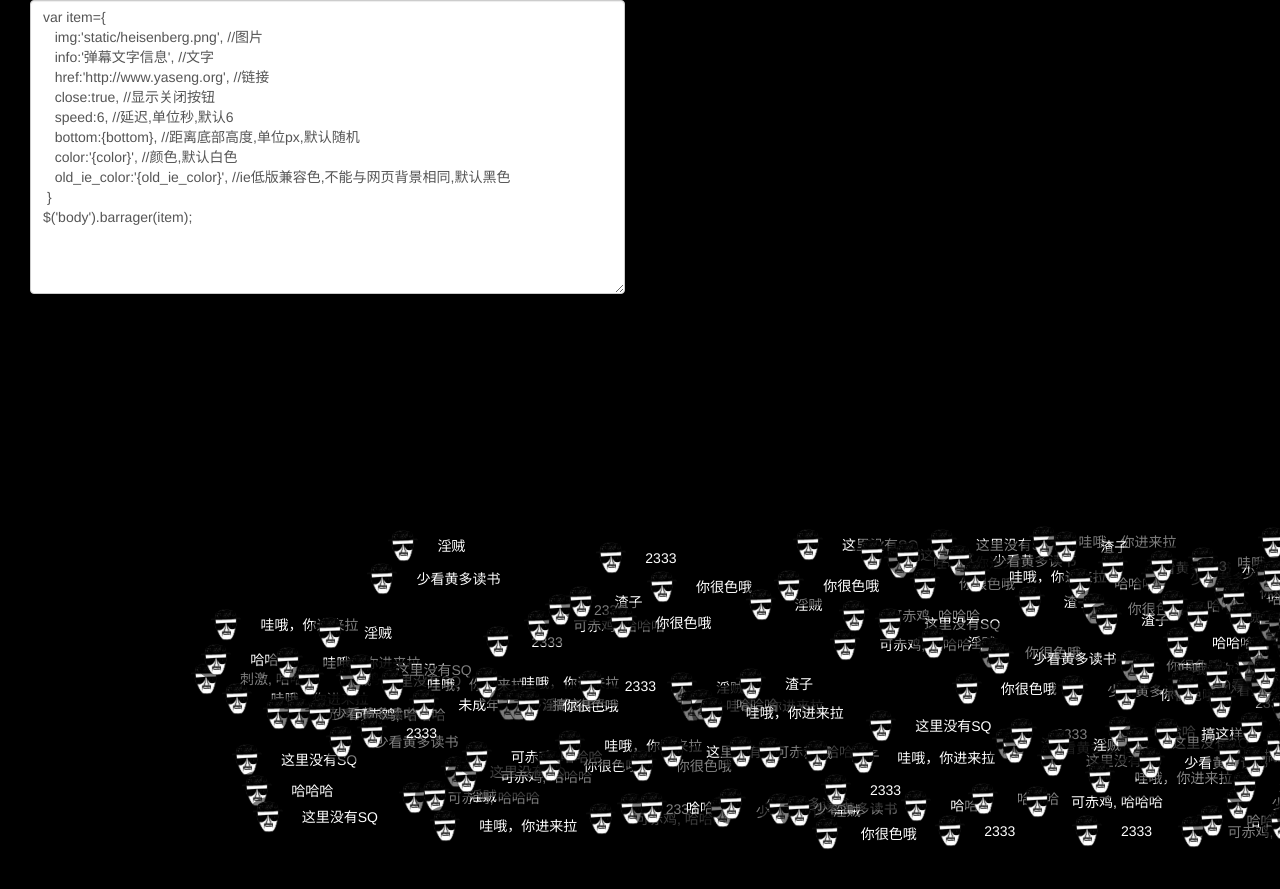
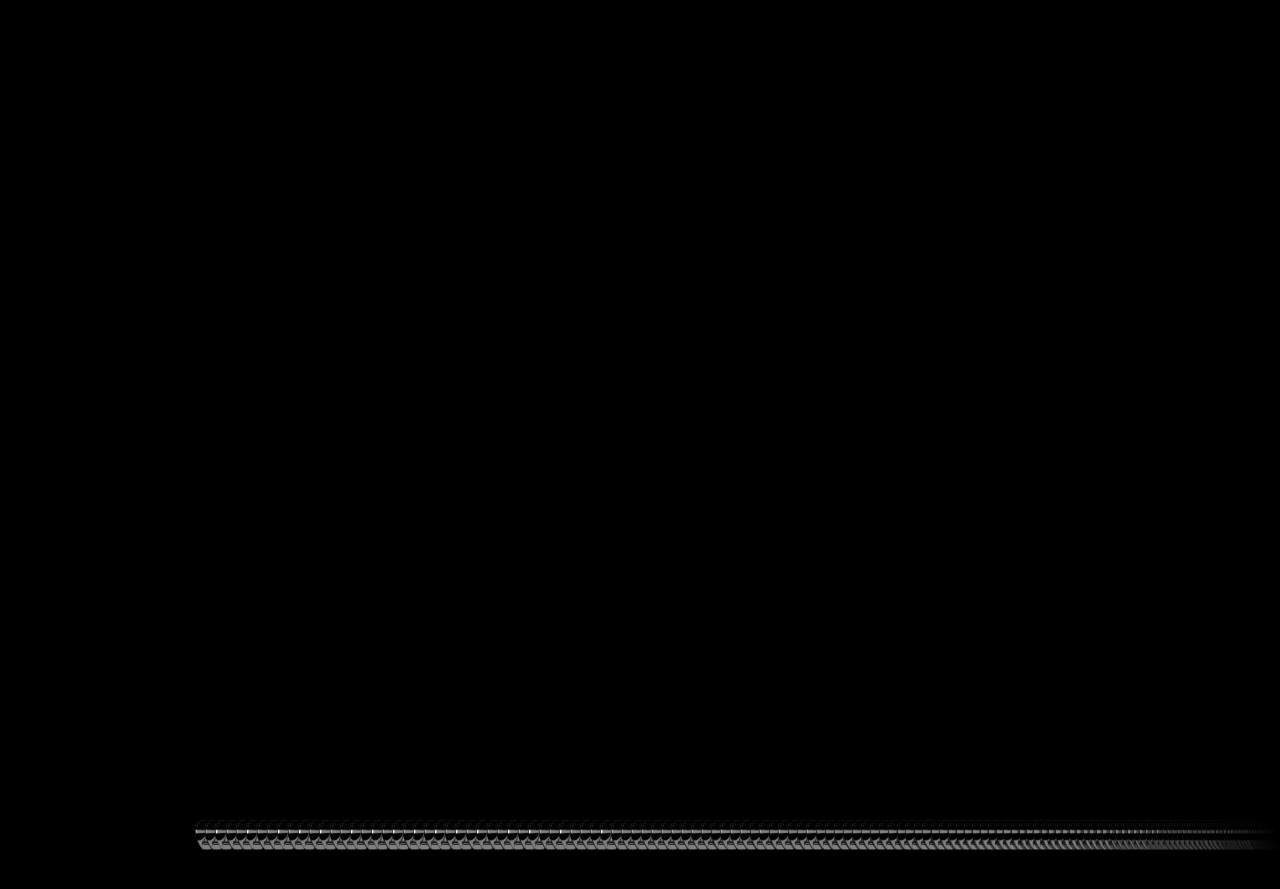
Before and after one commit to zdxu/zdxu.github.io, a Jekyll site: the page 刺激哈哈哈A$AP Rockey精彩视频.html, which Jekyll copies as it is, in a window 1280 px wide. Shown: the top 889 px of the page. Built offline with Jekyll 4.4.1, drawn with Linux system fonts in a browser that asks for light colours.

Commit message:
弹幕护体

```diff
--- a/刺激哈哈哈A$AP Rockey精彩视频.html
+++ b/刺激哈哈哈A$AP Rockey精彩视频.html
@@ -13,11 +13,6 @@
 </head>
 <body style="background-color: black">
     <div class="container-fluid">
-        <div>
-            <div class="col-md-6">
-                        <textarea class="form-control" id="barrager-code" rows="14"  ></textarea>
-                </div>
-        </div>
     </div>
 
     <!-- JS dependencies -->
@@ -73,20 +68,11 @@
 
         $(".pick-a-color").pickAColor();
 
-        var  default_item={
-            'img':'static/heisenberg.png',
-            'info':'弹幕文字信息',
-            'href':'http://www.yaseng.org',
-            'close':true,
-            'speed':6
-        };
-
         var item= {
             'img':'static/img/heisenberg.png',
             'href':'http://www.baidu.com',
             'info':"刺激, 哈哈哈"
         };
-        $('#barrager-code').val(barrager_code.format(default_item));
         $('body').barrager(item);
 
          //每条弹幕发送间隔
```
